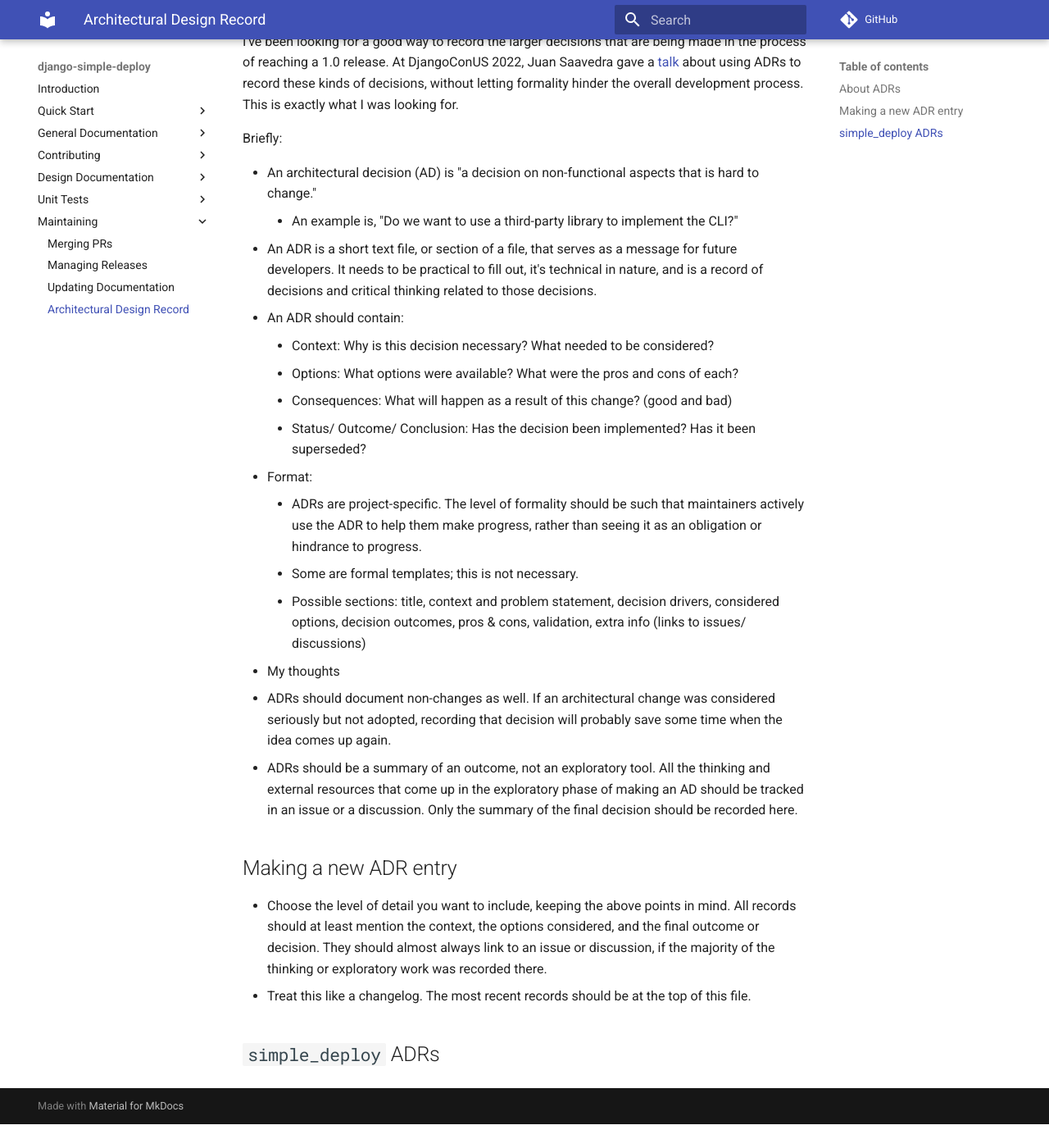
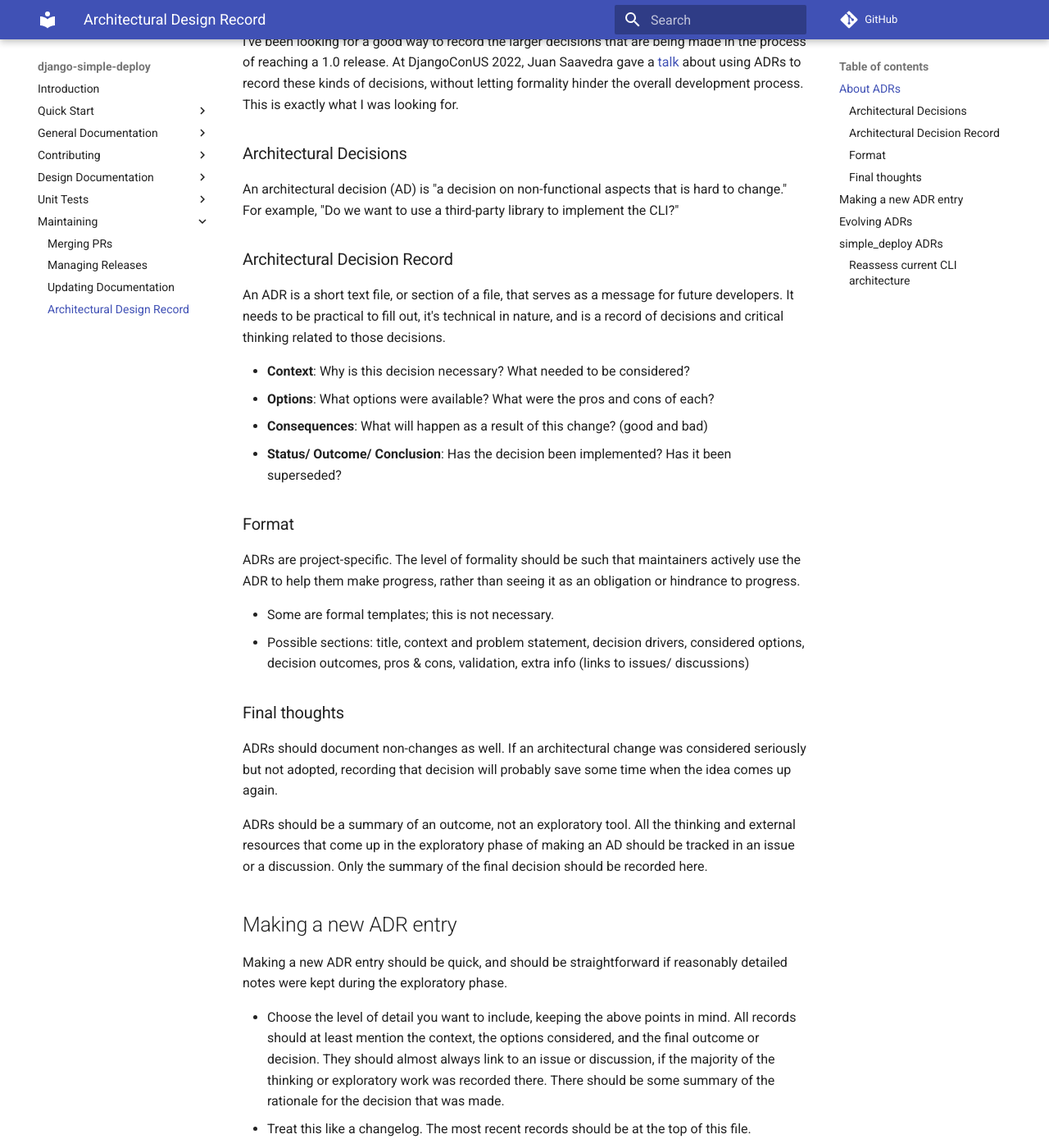
Before and after one commit to ehmatthes/django-simple-deploy, an MkDocs documentation site: the page built from docs/maintaining/adr.md, in a window 1280 px wide and 1400 px high, scrolled down 284 px. Shown: the whole window at 82% size. Built offline with MkDocs 1.6.1 and Material for MkDocs 9.7.7, drawn with Linux system fonts in a browser that asks for light colours; comment, search, counter and statistics services are not loaded; before the commit the page ends 1655 px from its top, so only the background shows below that; some of the changed text lies outside the part shown.

Commit message:
Added ADR for current issue.

```diff
--- a/docs/maintaining/adr.md
+++ b/docs/maintaining/adr.md
@@ -10,27 +10,68 @@ An architectural design record (ADR) keeps track of larger decisions that relate
 
 I've been looking for a good way to record the larger decisions that are being made in the process of reaching a 1.0 release. At DjangoConUS 2022, Juan Saavedra gave a [talk](https://www.youtube.com/watch?v=_-0zHdJGTlw) about using ADRs to record these kinds of decisions, without letting formality hinder the overall development process. This is exactly what I was looking for.
 
-Briefly:
+### Architectural Decisions
 
-- An architectural decision (AD) is "a decision on non-functional aspects that is hard to change."
-    - An example is, "Do we want to use a third-party library to implement the CLI?"
-- An ADR is a short text file, or section of a file, that serves as a message for future developers. It needs to be practical to fill out, it's technical in nature, and is a record of decisions and critical thinking related to those decisions.
-- An ADR should contain:
-    - Context: Why is this decision necessary? What needed to be considered?
-    - Options: What options were available? What were the pros and cons of each?
-    - Consequences: What will happen as a result of this change? (good and bad)
-    - Status/ Outcome/ Conclusion: Has the decision been implemented? Has it been superseded?
-- Format:
-    - ADRs are project-specific. The level of formality should be such that maintainers actively use the ADR to help them make progress, rather than seeing it as an obligation or hindrance to progress.
-    - Some are formal templates; this is not necessary.
-    - Possible sections: title, context and problem statement, decision drivers, considered options, decision outcomes, pros & cons, validation, extra info (links to issues/ discussions)
-- My thoughts
-  - ADRs should document non-changes as well. If an architectural change was considered seriously but not adopted, recording that decision will probably save some time when the idea comes up again.
-  - ADRs should be a summary of an outcome, not an exploratory tool. All the thinking and external resources that come up in the exploratory phase of making an AD should be tracked in an issue or a discussion. Only the summary of the final decision should be recorded here.
+An architectural decision (AD) is "a decision on non-functional aspects that is hard to change." For example, "Do we want to use a third-party library to implement the CLI?"
+
+### Architectural Decision Record
+
+An ADR is a short text file, or section of a file, that serves as a message for future developers. It needs to be practical to fill out, it's technical in nature, and is a record of decisions and critical thinking related to those decisions.
+
+- **Context**: Why is this decision necessary? What needed to be considered?
+- **Options**: What options were available? What were the pros and cons of each?
+- **Consequences**: What will happen as a result of this change? (good and bad)
+- **Status/ Outcome/ Conclusion**: Has the decision been implemented? Has it been superseded?
+
+### Format
+
+ADRs are project-specific. The level of formality should be such that maintainers actively use the ADR to help them make progress, rather than seeing it as an obligation or hindrance to progress.
+
+- Some are formal templates; this is not necessary.
+- Possible sections: title, context and problem statement, decision drivers, considered options, decision outcomes, pros & cons, validation, extra info (links to issues/ discussions)
+
+### Final thoughts
+
+ADRs should document non-changes as well. If an architectural change was considered seriously but not adopted, recording that decision will probably save some time when the idea comes up again.
+
+ADRs should be a summary of an outcome, not an exploratory tool. All the thinking and external resources that come up in the exploratory phase of making an AD should be tracked in an issue or a discussion. Only the summary of the final decision should be recorded here.
 
 ## Making a new ADR entry
 
-- Choose the level of detail you want to include, keeping the above points in mind. All records should at least mention the context, the options considered, and the final outcome or decision. They should almost always link to an issue or discussion, if the majority of the thinking or exploratory work was recorded there.
+Making a new ADR entry should be quick, and should be straightforward if reasonably detailed notes were kept during the exploratory phase.
+
+- Choose the level of detail you want to include, keeping the above points in mind. All records should at least mention the context, the options considered, and the final outcome or decision. They should almost always link to an issue or discussion, if the majority of the thinking or exploratory work was recorded there. There should be some summary of the rationale for the decision that was made.
 - Treat this like a changelog. The most recent records should be at the top of this file.
 
+## Evolving ADRs
+
+It may be worth using an issue template to implement ADRs as a specific type of issue, with a dedicated label. But I like the idea of recording ADRs outside of GitHub, in the project's overall documentation.
+
+---
+
 ## `simple_deploy` ADRs
+
+### Reassess current CLI architecture
+
+Date: 11/27/22
+
+Context:
+
+At the start of this work, the CLI was defined inside a method in the growing simple_deploy.py file. The goal was to clean up the CLI so it can be used to support new platforms. The main decision was whether to start using Click to implement the CLI, and also to assess whether there were optimizations that could be made at this point.
+
+Options:
+
+- Continue implementing the CLI without Click
+- Adopt Click
+- Keep everything in simple_deploy.py
+- Move some CLI implementation code out of simple_deploy.py
+
+Outcomes:
+
+- Don't adopt Click.
+    - It brings added complexity at this point, without a corresponding benefit.
+- Move the definition of CLI args to a new file, cli.py.
+
+Extra info:
+
+- Related issue: [#168](https://github.com/ehmatthes/django-simple-deploy/issues/168)
```
